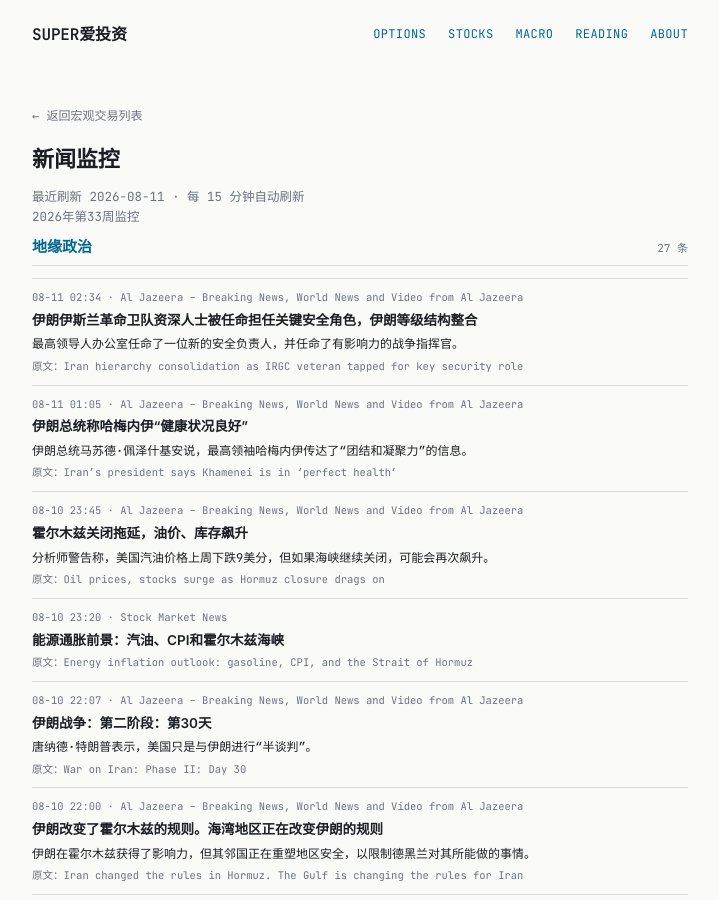
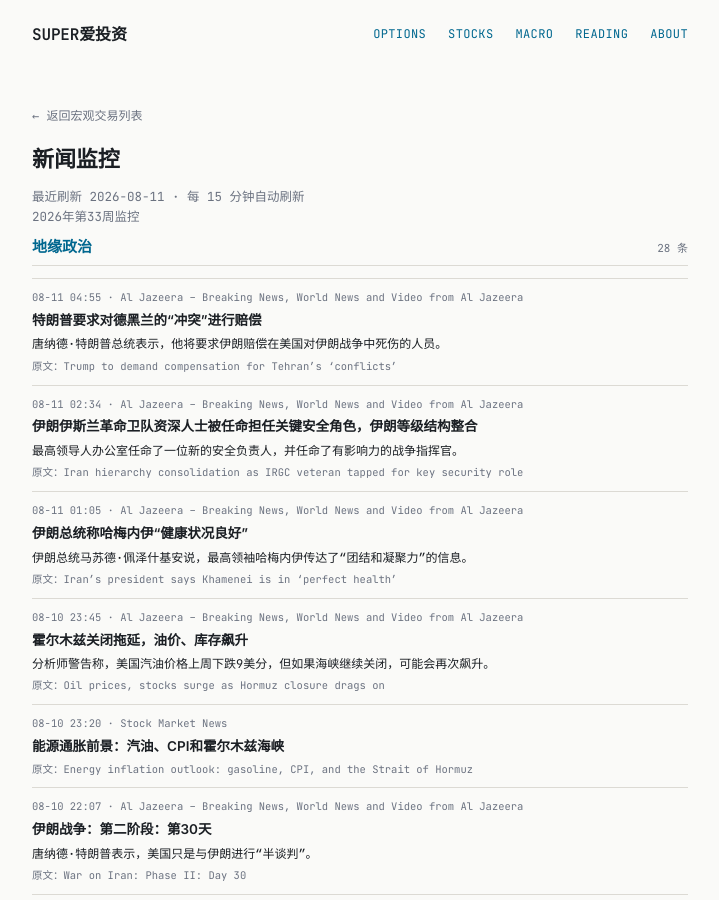
Before and after one commit to tang3super/tang3super.github.io, a Jekyll site: the page built from _macro_trade/news-digest.md, in a window 1280 px wide and 900 px high. Shown: the whole window, without its empty margins (280-999 px from the left). Built offline with Jekyll 4.4.1, drawn with Linux system fonts in a browser that asks for light colours; some of the changed text lies outside the part shown.

Commit message:
sync news-digest article

```diff
--- a/_macro_trade/news-digest.md
+++ b/_macro_trade/news-digest.md
@@ -9,6 +9,13 @@
 topics:
 - name: 地缘政治
   items:
+  - title: Trump to demand compensation for Tehran’s ‘conflicts’
+    summary: President Donald Trump says he’ll demand compensation from Iran for people killed or wounded in the US war on Iran.
+    link: https://www.aljazeera.com/video/newsfeed/2026/8/10/trump-to-demand-compensation-for-tehrans?traffic_source=rss
+    source: Al Jazeera – Breaking News, World News and Video from Al Jazeera
+    time: 08-11 04:55
+    title_zh: 特朗普要求对德黑兰的“冲突”进行赔偿
+    summary_zh: 唐纳德·特朗普总统表示，他将要求伊朗赔偿在美国对伊朗战争中死伤的人员。
   - title: Iran hierarchy consolidation as IRGC veteran tapped for key security role
     summary: The office of the supreme leader has named a new security chief and established war commanders in influential roles.
     link: https://www.aljazeera.com/news/2026/8/10/iran-hierarchy-consolidation-as-irgc-veteran-tapped-for-key-security-role?traffic_source=rss
@@ -186,6 +193,13 @@
     time: 08-10 02:18
 - name: 货币政策
   items:
+  - title: Trump says he spoke recently to Fed Chairman Warsh, denies regular calls
+    summary: The president said he had recently been in touch with the Fed chairman, but denied regular contact amid concerns about central bank independ…
+    link: https://www.cnbc.com/2026/08/10/trump-spoke-to-fed-chair-kevin-warsh-denies-regular-calls.html
+    source: US Top News and Analysis
+    time: 08-11 04:46
+    title_zh: 特朗普表示，他最近与美联储主席沃什进行了交谈，否认定期通话
+    summary_zh: 总统表示，他最近与美联储主席保持了联系，但由于担心央行独立性，他拒绝定期联系..
   - title: Wednesday’s crucial CPI report will show tamer inflation, according to prediction markets
     summary: Monday's odds on prediction market platform Kalshi show tamer inflation and little chance of exceeding economists' consensus for July.
     link: https://www.cnbc.com/2026/08/10/crucial-cpi-report-will-show-tame-inflation-prediction-markets-show.html
```
